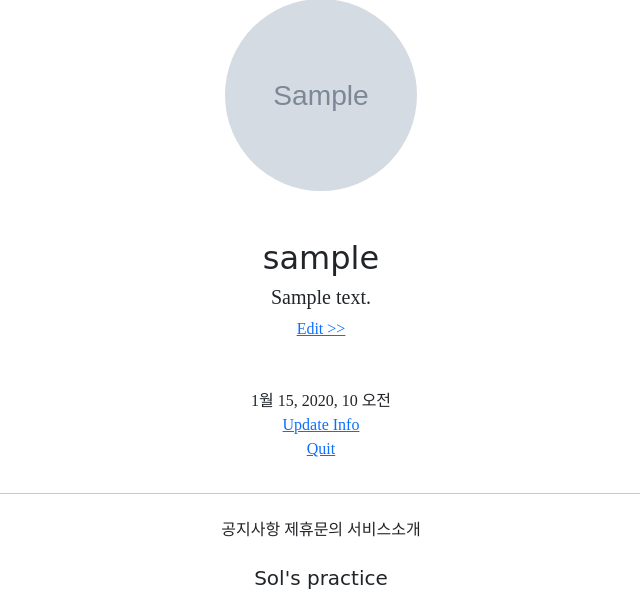
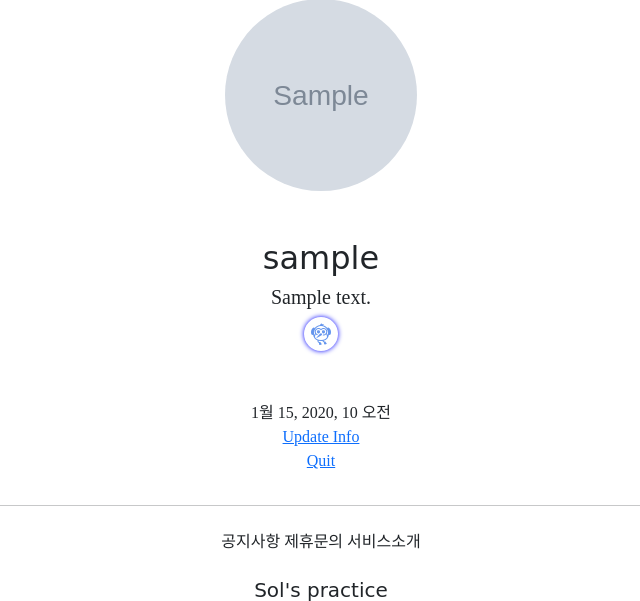
Before and after one commit to solahyun/Django_Practice, a Django app: page /accounts/detail/1 in a window 1280 px wide. Shown: the part 298-899 px from the top of the page, without its empty margins (319-959 px from the left). Run offline with Django 3.2, Linux system fonts and the light colour scheme; a user stored in the database is signed in; tables that the repository leaves empty hold one stand-in row (values such as "Sample post"); grey boxes marked "Sample" are stand-in pictures; parts of the project's set-up code (start-up, migrations or seed data) failed here and were passed over; some libraries are stand-ins or nearby versions; some web fonts are replaced.

Commit message:
21/07/30 Fri commit 2

```diff
--- a/accountapp/templates/accountapp/detail.html
+++ b/accountapp/templates/accountapp/detail.html
@@ -13,8 +13,9 @@
                 <h5> {{ target_user.profile.message }} </h5>
 
                 {%  if target_user == user %}
-                <a href="{%  url 'profileapp:update' pk=target_user.profile.pk %}">
-                    Edit >>
+                <a href="{%  url 'profileapp:update' pk=target_user.profile.pk %}"
+                   class="material-icons round_button">
+                        flutter_dash
                 </a>
                 {% endif %}
             {% else %}
--- a/static/base.css
+++ b/static/base.css
@@ -29,3 +29,15 @@
 .NNS_B {
     font-family: "NanumBarunpenB", cursive;
 }
+
+.round_button {
+    color: cornflowerblue;
+    text-decoration: none;
+    box-shadow: 0 0 5px blue;
+    border-radius: 20rem;
+    padding: 0.3rem;
+}
+
+.round_button:hover {
+    color: skyblue;
+}
--- a/templates/head.html
+++ b/templates/head.html
@@ -22,6 +22,11 @@
     {# DEFAULT CSS LINK #}
     <link rel="stylesheet" type='text/css' href="{% static 'base.css' %}">
 
+    {#  MATERIAL ICONS LINK  #}
+    <link href="https://fonts.googleapis.com/css2?family=Material+Icons"
+      rel="stylesheet">
+
+
     <style>
         @font-face {
             font-family: 'NanumBarunpenB';
```
